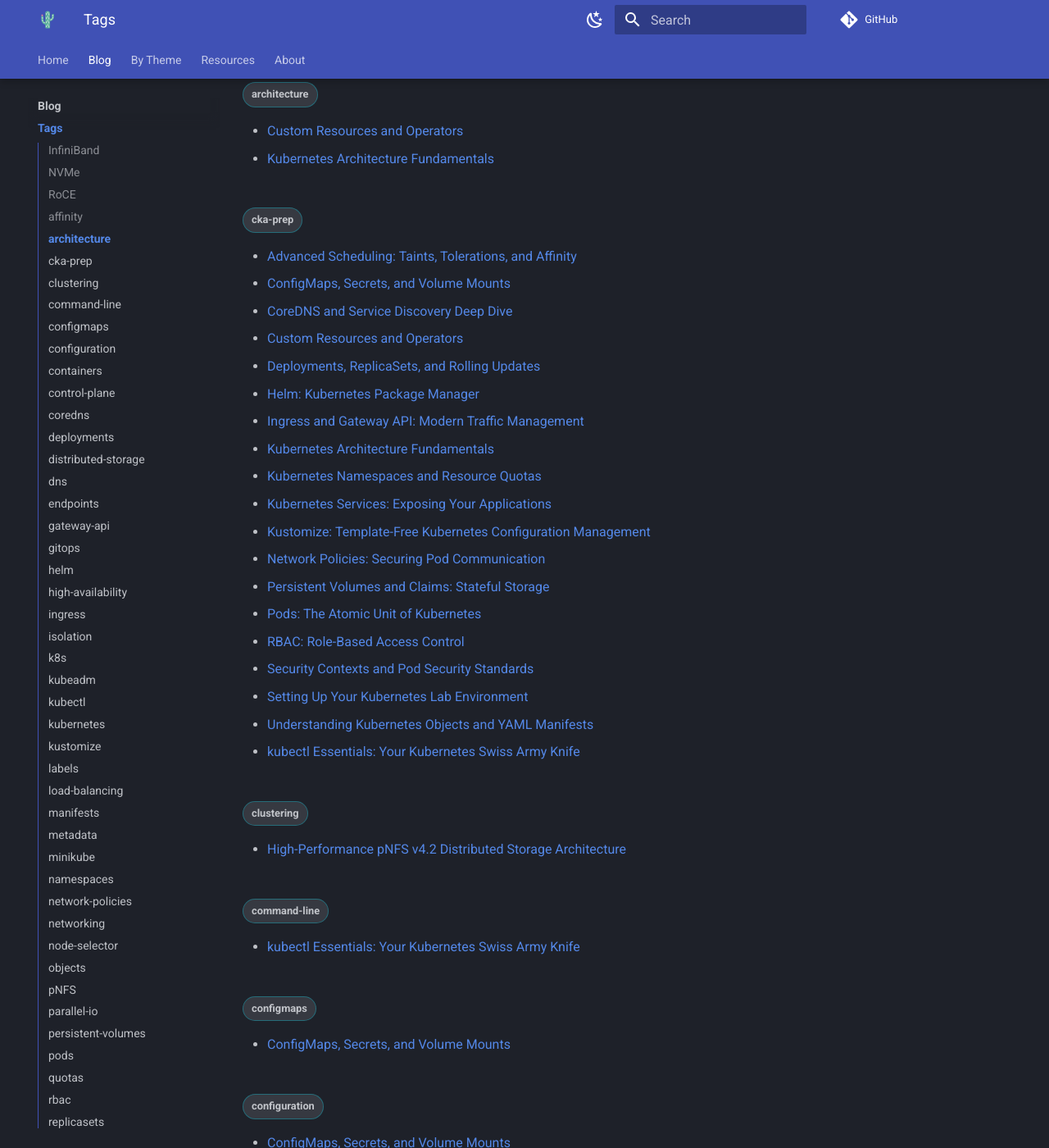
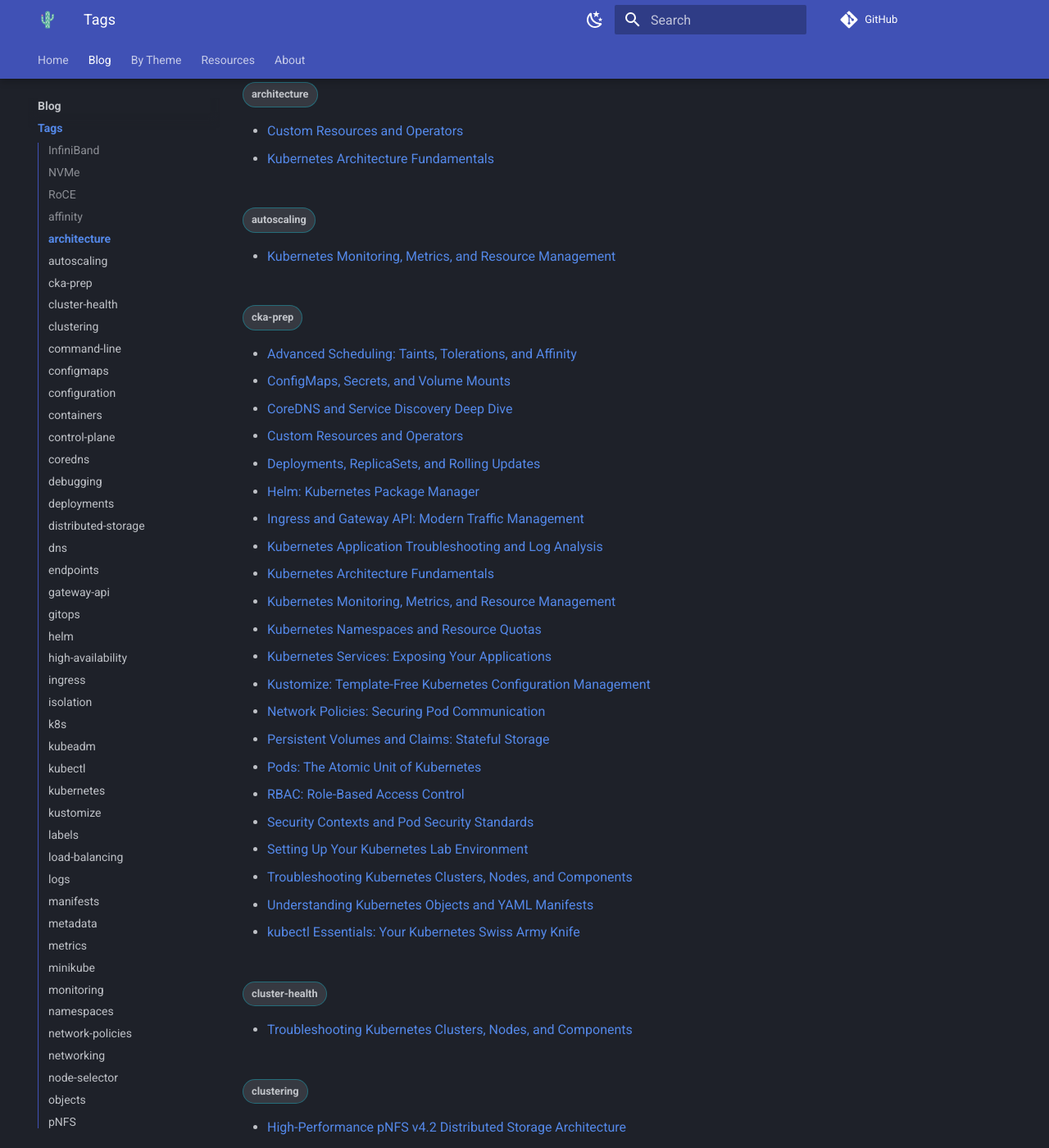
Before and after one commit to alfredojrc/digital-garden, an MkDocs documentation site: the page built from docs/blog/tags.md, in a window 1280 px wide and 1400 px high, scrolled down 676 px. Shown: the whole window at 82% size. Built offline with MkDocs 1.6.1 and Material for MkDocs 9.7.7, drawn with Linux system fonts in a browser that asks for light colours; comment, search, counter and statistics services are not loaded; some of the changed text lies outside the part shown.

Commit message:
fix: Add missing tags to allowed tags list
Adds cluster-health, autoscaling, metrics, debugging, and logs
tags to fix build errors for troubleshooting and monitoring posts.

🤖 Generated with [Claude Code](https://claude.com/claude-code)

Co-Authored-By: Claude <noreply@anthropic.com>

```diff
--- a/mkdocs.yml
+++ b/mkdocs.yml
@@ -159,6 +159,11 @@ plugins:
         - isolation
         - coredns
         - dns
+        - cluster-health
+        - autoscaling
+        - metrics
+        - debugging
+        - logs
 
 # Extensions (for console-style syntax highlighting)
 markdown_extensions:
```
